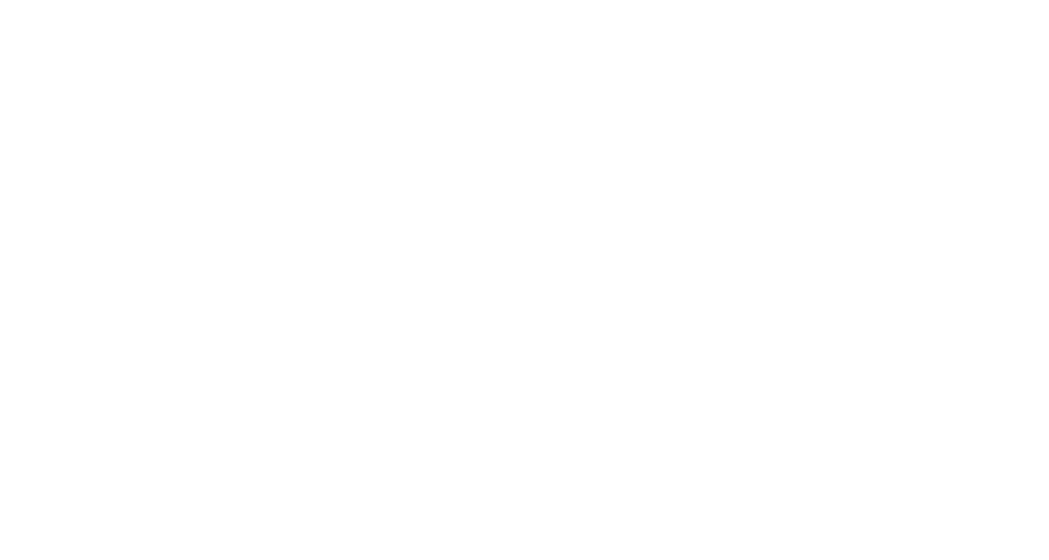
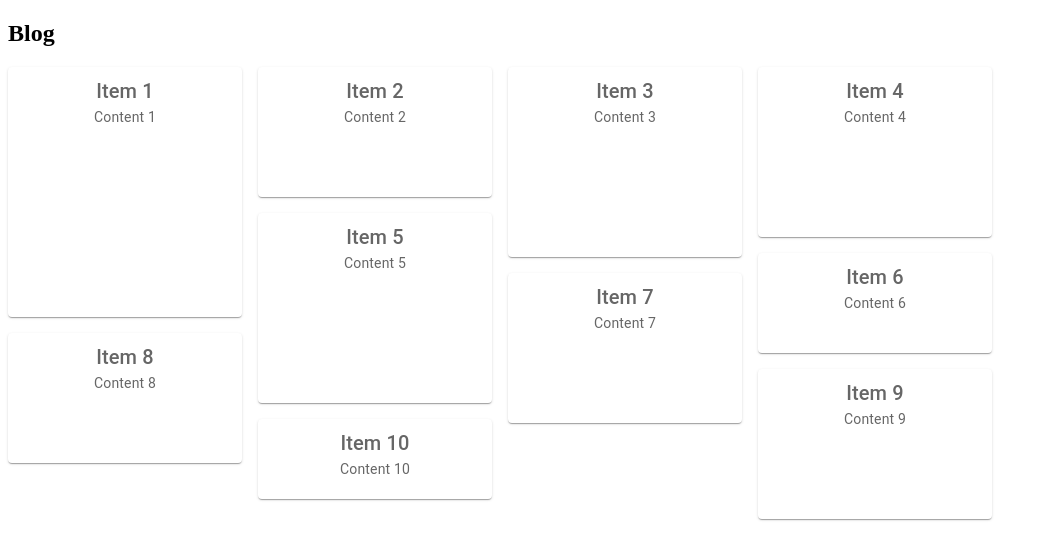
Before and after one commit to Yurei04/Opitulare, a Next.js app in the folder opitulare/: page /blog in a window 1280 px wide. Shown: the top 560 px of the page, without its empty margins (0-1049 px from the left). Built offline with nearby package versions, Linux system fonts and the light colour scheme.

Commit message:
Blog Update
- Fix dependencies
- Update blog
- Update homepage

```diff
--- a/opitulare/package.json
+++ b/opitulare/package.json
@@ -11,6 +11,7 @@
   "dependencies": {
     "@mui/material": "^5.15.0",
     "@mui/icons-material": "^5.15.0",
+    "@mui/lab": "5.0.0-alpha.127",
     "@emotion/react": "^11.11.3",
     "@emotion/styled": "^11.11.3",
     "react": "^19.0.0",
--- a/opitulare/src/app/page.js
+++ b/opitulare/src/app/page.js
@@ -9,6 +9,7 @@
     <main className="flex flex-col min-h-screen items-center justify-between p-6 md:p-12 lg:p-24">
         <Navbar />
         <Homepage />
+        <Blog />
     </main>
   );
 }
--- /dev/null
+++ b/opitulare/src/components/masonry.jsx
@@ -0,0 +1,44 @@
+import * as React from 'react';
+import Box from '@mui/material/Box';
+import { styled } from '@mui/material/styles';
+import Paper from '@mui/material/Paper';
+import Masonry from '@mui/lab/Masonry';
+import { Typography, useTheme } from '@mui/material';
+
+const heights = [250, 130, 190, 170, 190, 100, 150, 130, 150, 80];
+
+const Item = styled(Paper)(({ theme }) => ({
+  backgroundColor: theme.palette.mode === 'dark' ? '#1A2027' : '#fff',
+  ...theme.typography.body2,
+  padding: theme.spacing(1),
+  textAlign: 'center',
+  color: theme.palette.text.secondary,
+}));
+
+const itemData = [
+  { title: "Item", content: "Content 1" },
+  { title: "Item", content: "Content 2" },
+  { title: "Item", content: "Content 3" },
+  { title: "Item", content: "Content 4" },
+  { title: "Item", content: "Content 5" },
+  { title: "Item", content: "Content 6" },
+  { title: "Item", content: "Content 7" },
+  { title: "Item", content: "Content 8" },
+  { title: "Item", content: "Content 9" },
+  { title: "Item", content: "Content 10" },
+];
+
+export default function FixedColumns() {
+  return (
+    <Box sx={{ width: 1000, minHeight: 700 }}>
+      <Masonry columns={4} spacing={2}>
+        {heights.map((height, index) => (
+          <Item key={index} sx={{ height }}>
+            <Typography variant="h6">{itemData[index].title} {index + 1}</Typography>
+            <Typography variant="body2">{itemData[index].content}</Typography>
+          </Item>
+        ))}
+      </Masonry>
+    </Box>
+  );
+}
--- a/opitulare/src/pages/blog.jsx
+++ b/opitulare/src/pages/blog.jsx
@@ -1,9 +1,17 @@
 "use client"
+import React from "react";
+import Masonry from "../components/masonry"
 
 const Blog = () => {
     return (
-        <section>
+        <section id='blog' className='p-24 mr-16'>
+            <div className='text-white text-base sm:text-lg mb-6 lg:text-5xl'>
+                <h1>Blog</h1>
+            </div>
 
+            <div>
+                <Masonry />
+            </div>
         </section>
     )
 }
--- a/opitulare/src/pages/homepage.jsx
+++ b/opitulare/src/pages/homepage.jsx
@@ -7,8 +7,8 @@
 
 const Homepage = () => {
   return (
-    <section className="relative lg:py-22 py-20 homepage-container bg-cover bg-center bg-no-repeat">
-      <div className="grid grid-cols-1 sm:grid-cols-12 gap-8 items-center bg-opacity-80 bg-black">
+    <section className="relative lg:py-22 py-20 homepage-container items-center bg-cover bg-center bg-no-repeat">
+      <div className="grid grid-cols-1 sm:grid-cols-12 gap-8 items-center bg-opacity-80">
         <motion.div
           initial={{ opacity: 0, scale: 0.5 }}
           animate={{ opacity: 1, scale: 1 }}
```
Also changed, not shown: opitulare/src/components/tab.jsx (added).
